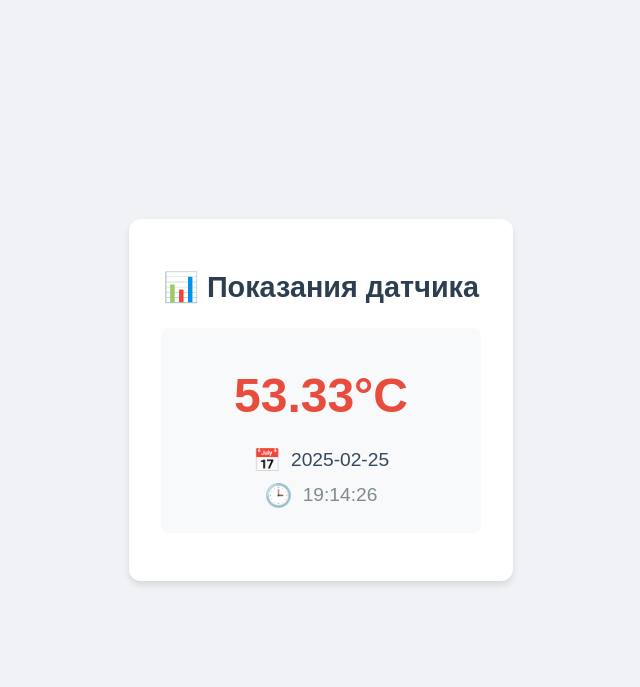
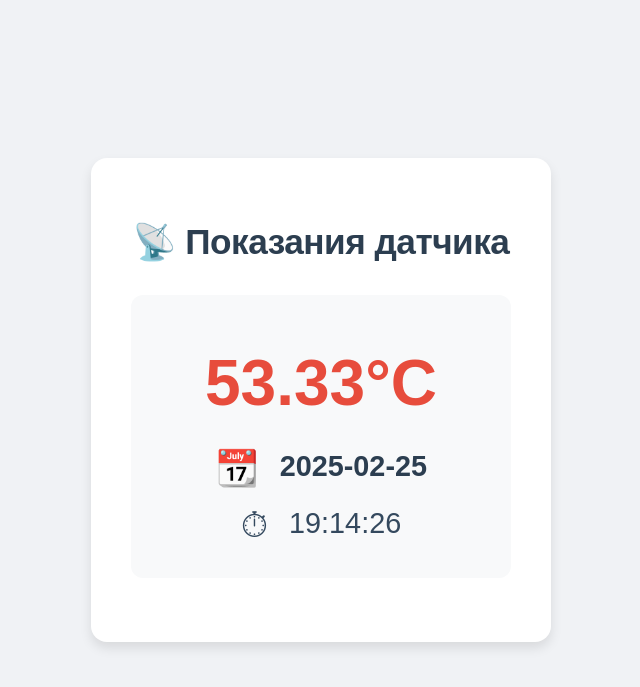
Before and after one commit to dmitray27/esp32-telegram, a Flask app: page / in a window 1280 px wide. Shown: the top 687 px of the page, without its empty margins (319-959 px from the left). Run offline with Flask 3, Linux system fonts and the light colour scheme.

Commit message:
изменен индекс

```diff
--- a/templates/index.html
+++ b/templates/index.html
@@ -15,68 +15,72 @@
 
         .container {
             background: white;
-            padding: 2rem;
-            border-radius: 12px;
-            box-shadow: 0 4px 6px rgba(0,0,0,0.1);
+            padding: 2.5rem;
+            border-radius: 16px;
+            box-shadow: 0 6px 12px rgba(0,0,0,0.1);
             text-align: center;
-            width: 320px;
+            width: 380px;
         }
 
         h1 {
             color: #2c3e50;
-            margin-bottom: 1.5rem;
-            font-size: 1.8rem;
+            margin-bottom: 2rem;
+            font-size: 2.2rem;
+            letter-spacing: -0.5px;
         }
 
         .data-box {
             background: #f8f9fa;
-            padding: 1.5rem;
-            border-radius: 8px;
-            margin: 1rem 0;
+            padding: 2rem;
+            border-radius: 12px;
+            margin: 1.5rem 0;
         }
 
         .temperature {
-            font-size: 3rem;  /* Увеличенный размер */
+            font-size: 4rem;  /* Огромная температура */
             color: #e74c3c;
-            font-weight: bold;
-            margin: 1rem 0;
+            font-weight: 800;
+            margin: 1.5rem 0;
+            line-height: 1;
         }
 
         .time-section {
-            margin-top: 1.5rem;
-            font-size: 1.2rem;  /* Новый размер для даты/времени */
+            margin-top: 2rem;
+            font-size: 1.8rem;  /* Размер как в газетном заголовке */
         }
 
         .date {
-            color: #34495e;
+            color: #2c3e50;
             display: block;
-            margin-bottom: 0.5rem;
+            margin-bottom: 1rem;
+            font-weight: 600;
         }
 
         .time {
-            color: #7f8c8d;
+            color: #34495e;
             font-weight: 500;
+            display: block;
         }
 
         .error {
             color: #c0392b;
             background: #f8d7da;
-            padding: 1rem;
-            border-radius: 8px;
-            font-size: 1rem;
+            padding: 1.5rem;
+            border-radius: 12px;
+            font-size: 1.2rem;
         }
 
-        /* Иконки большего размера */
+        /* Иконки-гиганты */
         .icon {
-            font-size: 1.4rem;
+            font-size: 2.2rem;  /* Размер с эмодзи в мессенджерах */
             vertical-align: middle;
-            margin-right: 0.3rem;
+            margin-right: 0.8rem;
         }
     </style>
 </head>
 <body>
     <div class="container">
-        <h1>📊 Показания датчика</h1>
+        <h1>📡 Показания датчика</h1>
 
         {% if data.error %}
             <div class="error">{{ data.error }}</div>
@@ -86,11 +90,11 @@
 
                 <div class="time-section">
                     <span class="date">
-                        <span class="icon">📅</span>
+                        <span class="icon">📆</span>
                         {{ data.date }}
                     </span>
                     <span class="time">
-                        <span class="icon">🕒</span>
+                        <span class="icon">⏱</span>
                         {{ data.time }}
                     </span>
                 </div>
```
